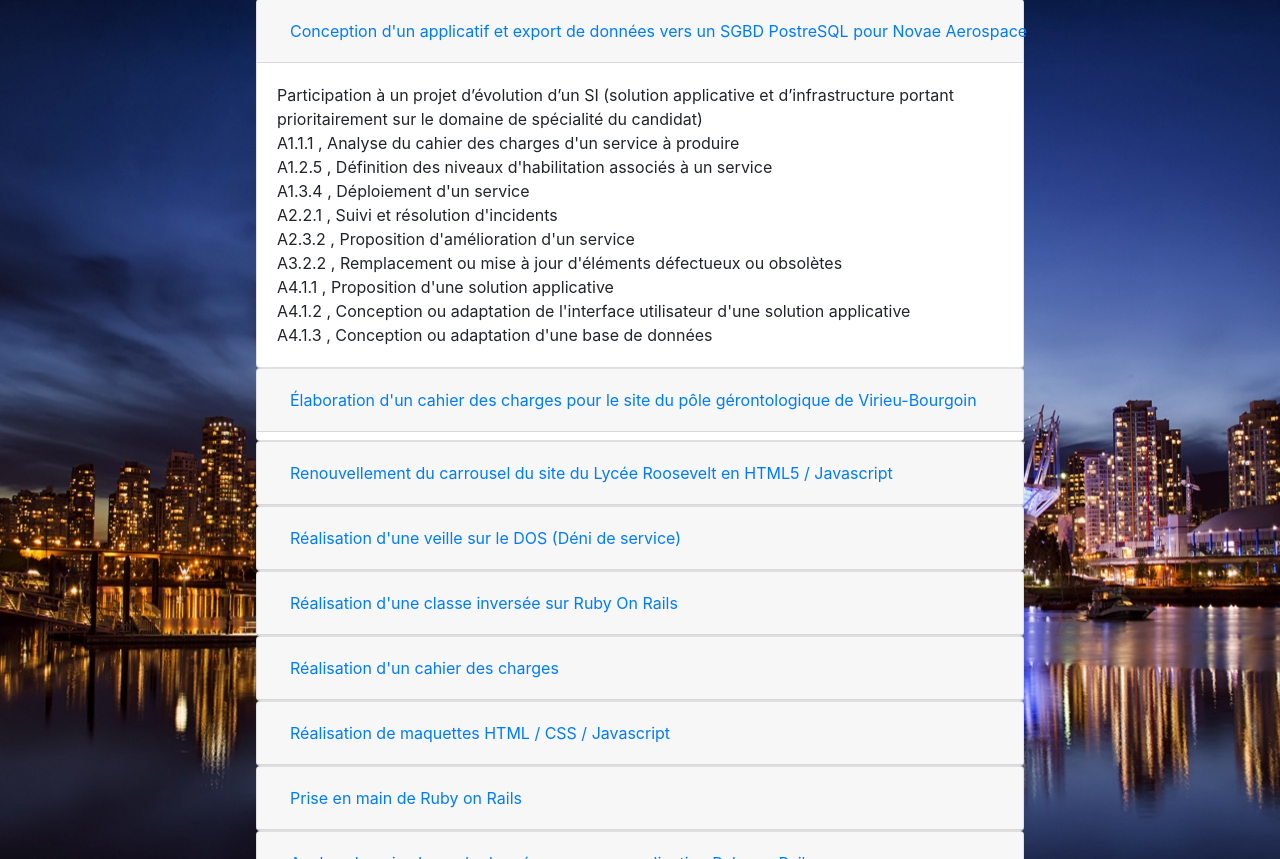
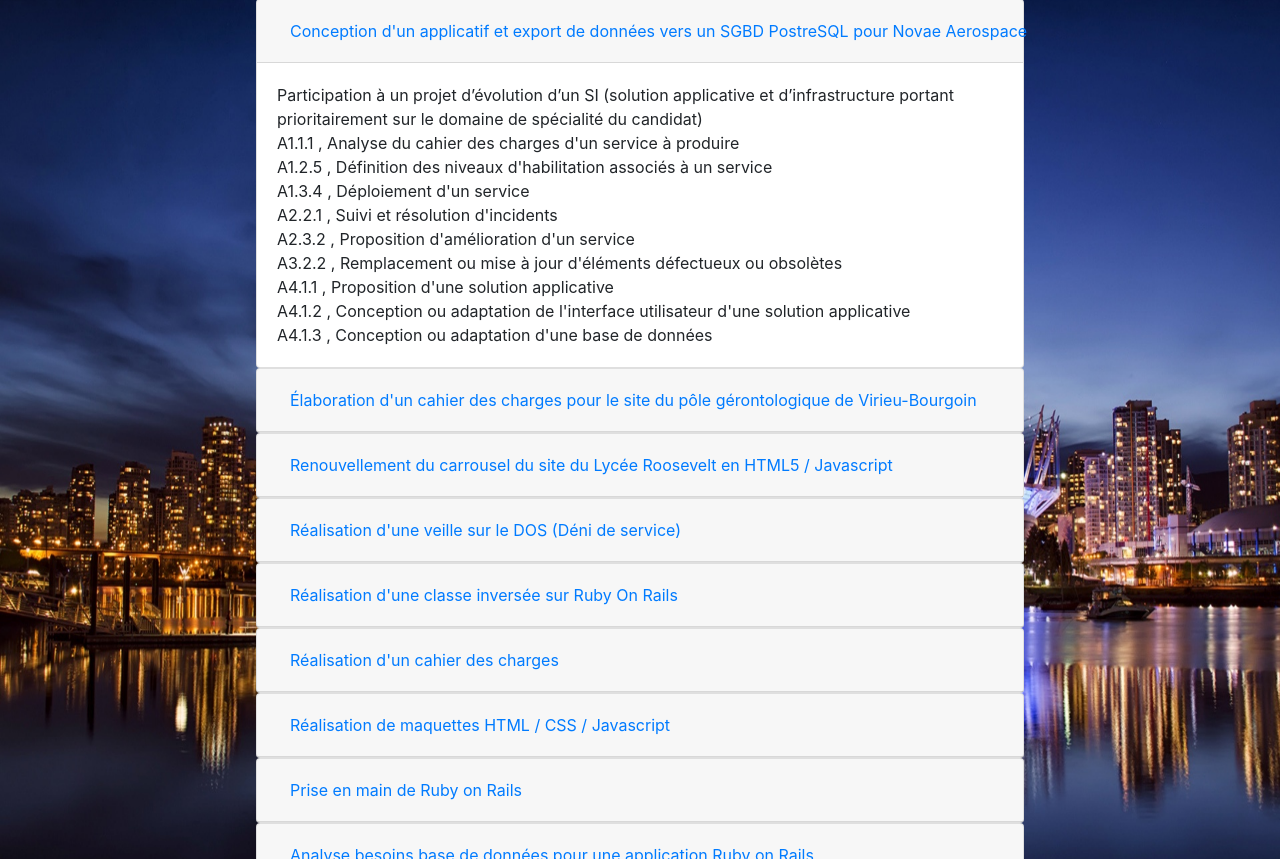
Before and after one commit to Alyndel/site_perso, a PHP site: page /comp.php in a window 1280 px wide. Shown: the part 57-916 px from the top of the page. Run offline with PHP 8.4, Linux system fonts and the light colour scheme; some libraries are stand-ins or nearby versions.

Commit message:
retour et changement couleur

```diff
--- a/comp.php
+++ b/comp.php
@@ -39,7 +39,7 @@
 		  </div>
 
 		  <div class="card">
-		    <div class="card-header mb-2" id="headingTwo">
+		    <div class="card-header" id="headingTwo">
 		      <h5 class="mb-0">
 		        <button class="btn btn-link collapsed" data-toggle="collapse" data-target="#collapseTwo" aria-expanded="false" aria-controls="collapseTwo">
 							Élaboration d'un cahier des charges pour le site du pôle gérontologique de Virieu-Bourgoin
--- a/css/index.css
+++ b/css/index.css
@@ -25,6 +25,11 @@
   margin-right: 20%;
 }
 
+.panel-body
+{
+  background-color: grey;
+}
+
 #paragraphe-centré
 {
   color: white;
```
